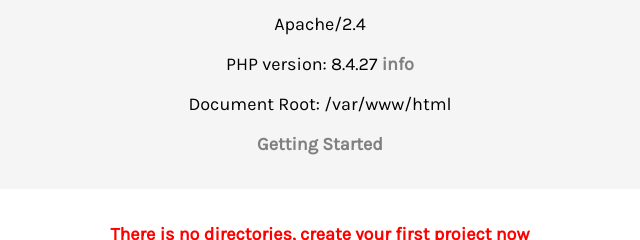
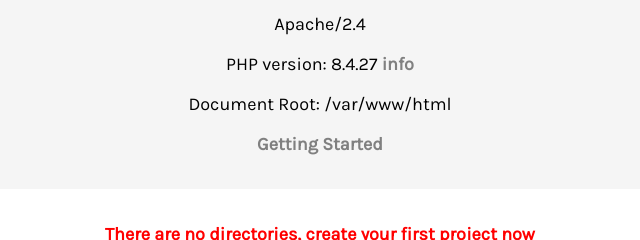
Before and after one commit to alternative-rvb/laragon-www-index, a PHP site: page / in a window 1280 px wide. Shown: the part 272-512 px from the top of the page, without its empty margins (320-960 px from the left). Run offline with PHP 8.4, Linux system fonts and the light colour scheme.

Commit message:
Spelling

```diff
--- a/index.php
+++ b/index.php
@@ -154,7 +154,7 @@ if (!empty($_GET['q'])) {
   else :
   ?>
     <aside>
-      <p class="alert">There is no directories, create your first project now</p>
+      <p class="alert">There are no directories, create your first project now</p>
       <div>
         <img src="https://i.imgur.com/3Sgu8XI.png" alt="Offline">
       </div>
```
